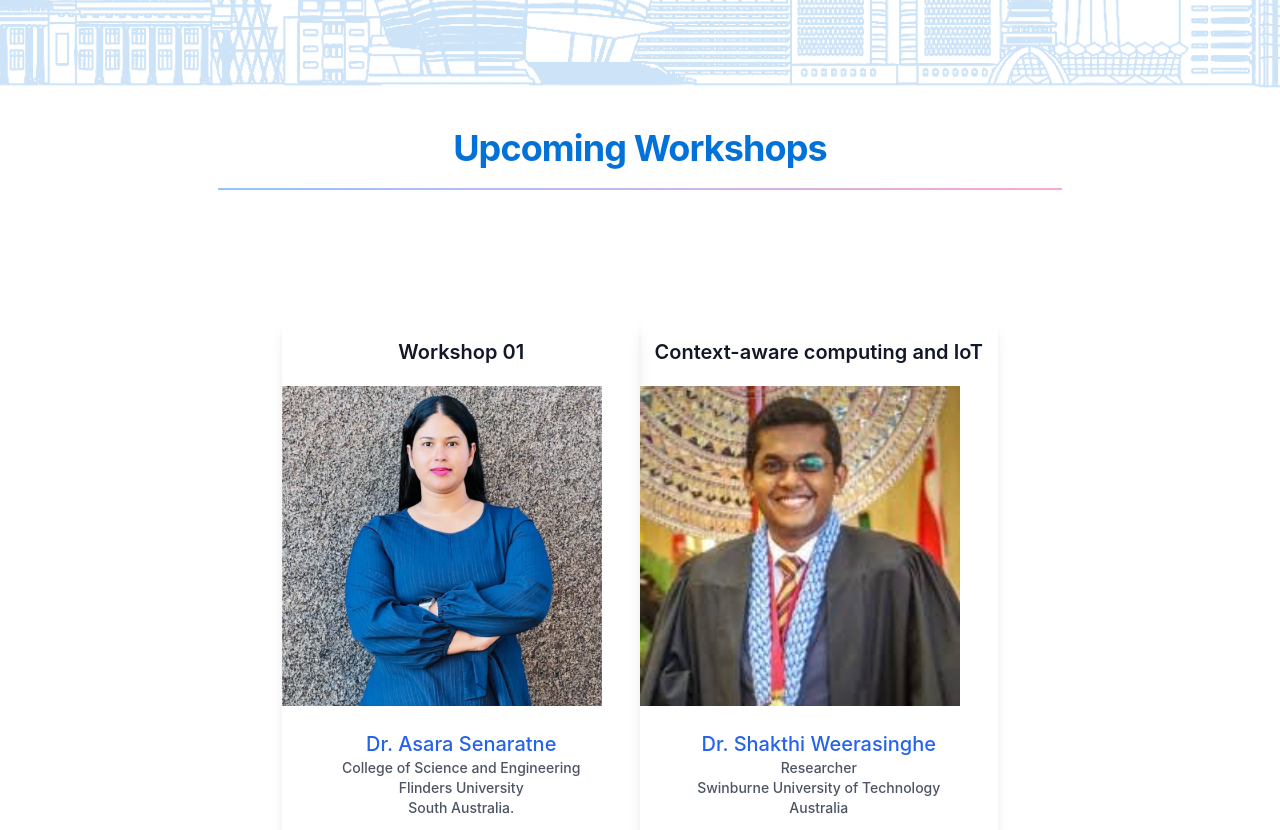
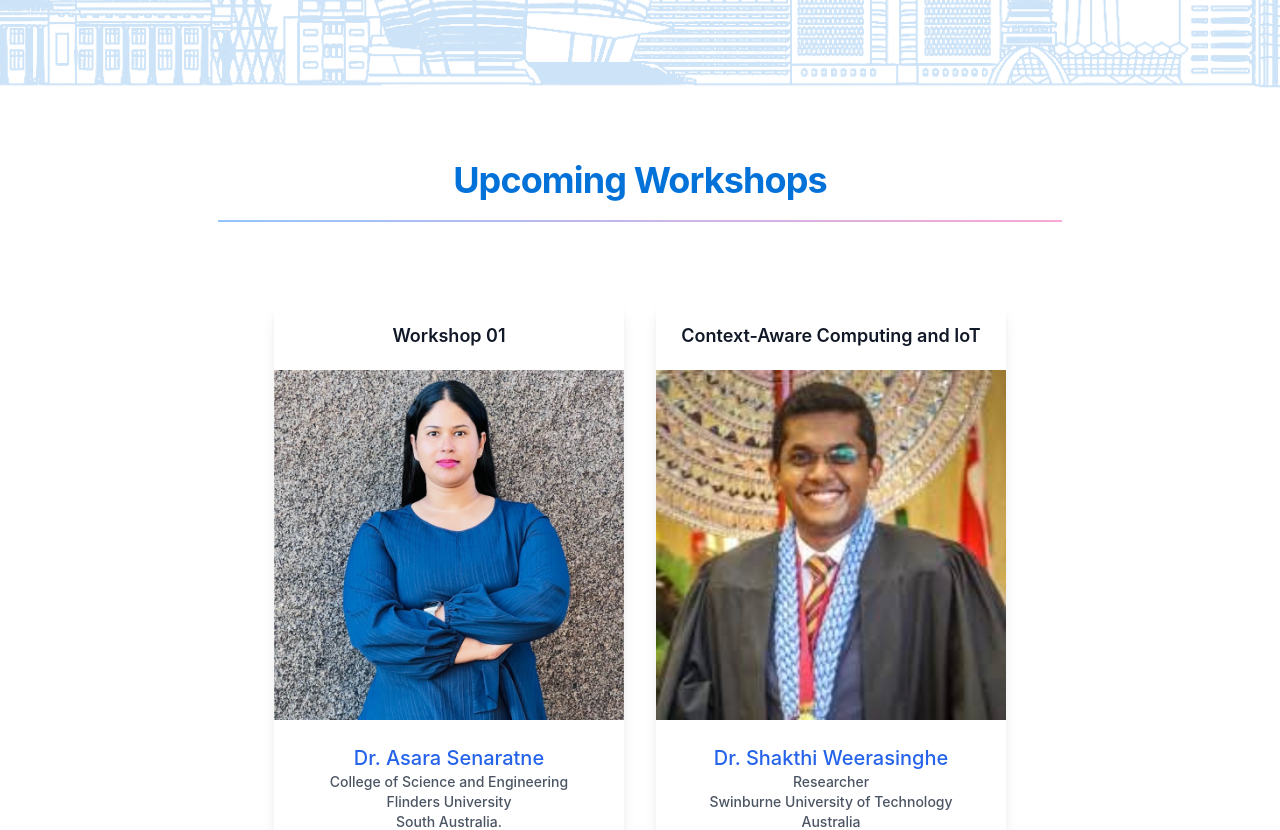
Before and after one commit to lakminagamage/ICITR_24_OW, a Next.js app: page /workshops in a window 1280 px wide. Shown: the part 780-1610 px from the top of the page. Built offline with nearby package versions, Linux system fonts and the light colour scheme.

Commit message:
fix: Speakers, workshops, layout errors done

```diff
--- a/src/components/WorkshopLayout.jsx
+++ b/src/components/WorkshopLayout.jsx
@@ -17,7 +17,7 @@ const posts = [
   },
   {
     id: 2,
-    title: "Context-aware computing and IoT",
+    title: "Context-Aware Computing and IoT",
     href: "#",
     description: "Workshop will be conducted as online session. ",
     date: "Dec 05, 2024",
@@ -31,13 +31,11 @@ const posts = [
       imageUrl: "img/speakers/shak.jpg",
     },
   },
-
-
 ];
 
 export default function WorkshopLayout() {
   return (
-    <div className="relative isolate bg-white px-6 pb-24 sm:pb-32 lg:px-20">
+    <div className="relative isolate bg-white px-6 pb-24 sm:pb-32 lg:px-20 pt-8">
       <div className="mx-auto px-6 lg:px-8">
         <div className="mx-auto lg:mx-0">
           <h2 className="text-3xl font-bold tracking-tight text-blue-primary sm:text-4xl">
@@ -50,18 +48,18 @@ export default function WorkshopLayout() {
           style={{ width: "80%" }}
         ></div>
         {/* hr */}
-        <div className="mt-10 flex flex-wrap justify-center w-full pt-10 sm:mt-16 sm:pt-16">
+        <div className="mt-10 flex flex-wrap justify-center w-full pt-4 sm:pt-6">
           {posts.map((post) => (
             <article
               key={post.id}
-              className="flex flex-col overflow-hidden rounded-lg shadow-lg"
+              className="w-[350px] flex flex-col overflow-hidden rounded-lg shadow-lg mx-4 my-4"
             >
-              <p className="text-xl font-semibold text-gray-900 mt-5">
+              <p className="text-lg font-semibold text-gray-900 mt-5 mx-1">
                 {post.title}
               </p>
-              <div className="flex-shrink-0 mt-5">
+              <div className="w-full mt-5">
                 <img
-                  className="h-50 w-80 object-cover"
+                  className="h-50 w-full object-cover"
                   src={post.author.imageUrl}
                   alt=""
                 />
--- a/src/pages/speakers.jsx
+++ b/src/pages/speakers.jsx
@@ -36,22 +36,24 @@ function speakers() {
 
         <div className="w-full flex flex-wrap justify-center items-center">
           {speakersList.map((speaker, index) => (
-            <div className="w-72 h-96 bg-white border border-gray-300 rounded-lg mx-10">
-              <div className="flex justify-center items-center w-full h-60 scale-110">
+            <div className="w-72 h-[400px] bg-white border border-gray-300 rounded-lg mx-10 overflow-hidden">
+              <div className="flex justify-center items-center w-full h-60">
                 <img
                   src={speaker.imageUrl}
                   alt={speaker.name}
                   className="w-full h-full object-cover object-top"
                 />
               </div>
-              <div className="p-4 flex-grow justify-center items-center w-full mt-2">
+              <div className="px-4 pt-2 pb-1 flex-grow justify-center items-center w-full mt-1">
                 <h3 className="text-lg font-bold text-blue-primary">
                   {speaker.name}
                 </h3>
                 <p className="text-sm text-gray-600 font-semibold">
                   {speaker.role}
                 </p>
-                <p className="text-xs text-gray-600">{speaker.university}</p>
+                <p className="text-xs text-gray-600 mt-2">
+                  {speaker.university}
+                </p>
               </div>
             </div>
           ))}
```
